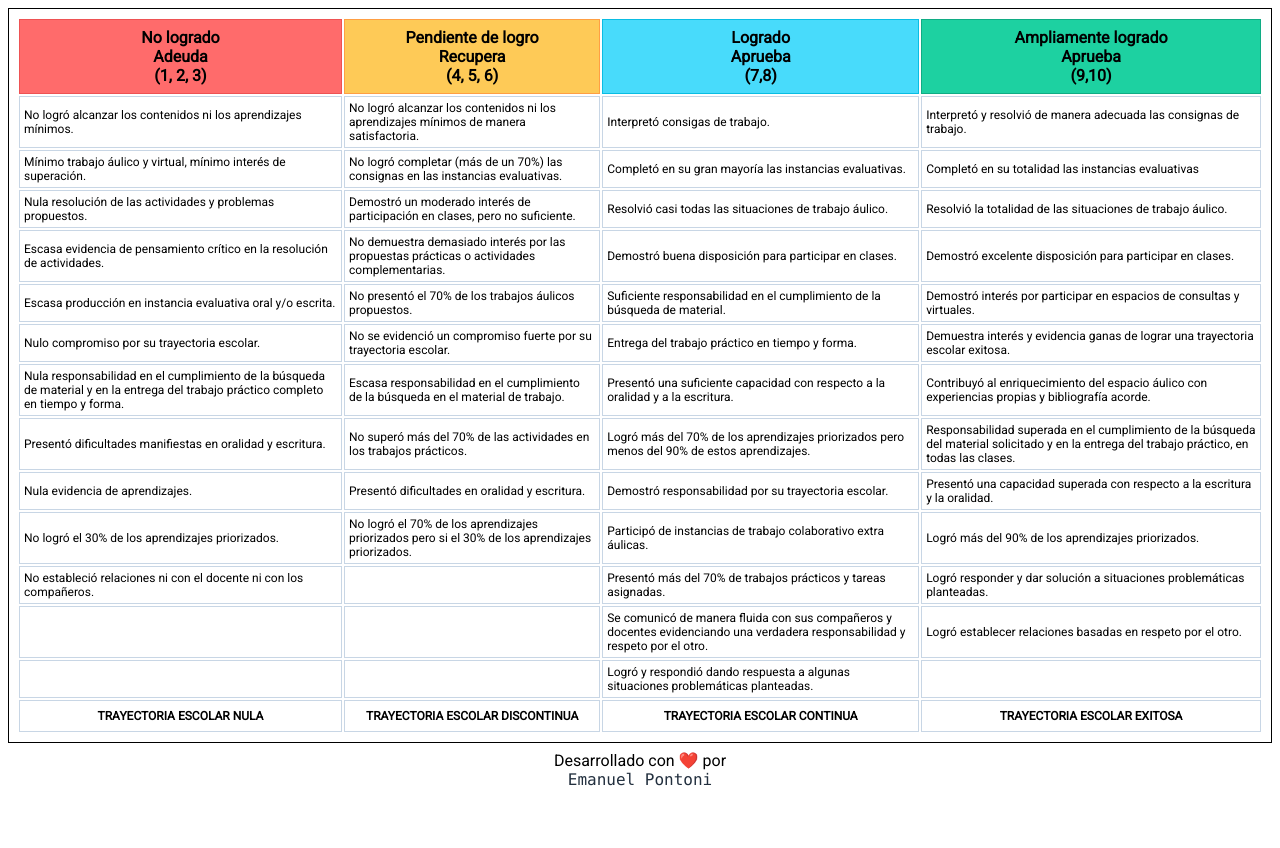
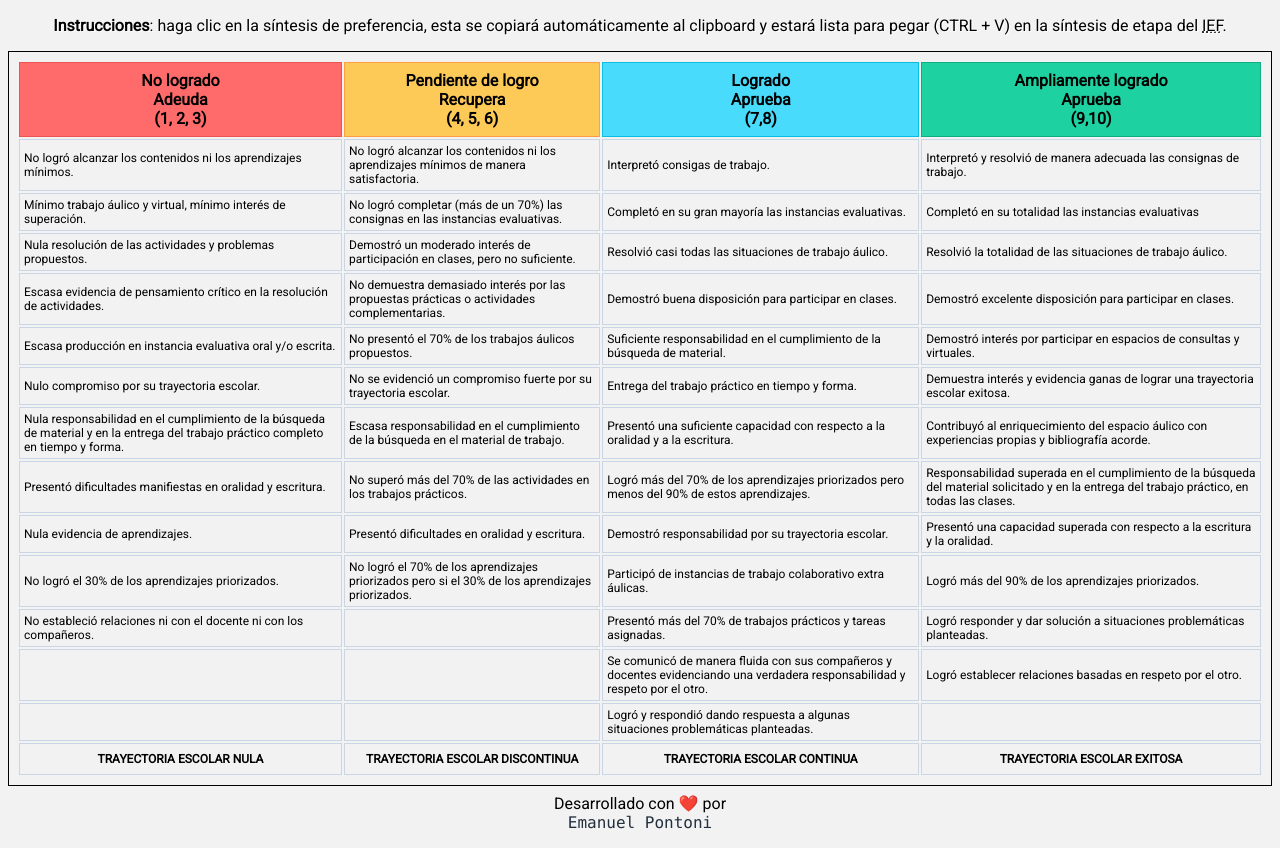
Before and after one commit to epontoni/sintesis-etapa, a plain HTML site: page index.html in a window 1280 px wide. Before the commit the page ends 805 px from the top, so only its background shows below. Drawn offline with Linux system fonts and the light colour scheme.

Commit message:
instructions

```diff
--- a/css/index.css
+++ b/css/index.css
@@ -1,5 +1,6 @@
 body {
     font-family: Roboto, system-ui, sans-serif;
+    background-color: #f2f2f2;
 }
 
 table {
@@ -87,3 +88,8 @@ footer span a {
 footer span a:hover {
     transform: scale(1.1);
 }
+
+header p {
+    text-align: center;
+    text-shadow: 1px 1px 1px white;
+}
--- a/index.html
+++ b/index.html
@@ -11,6 +11,9 @@
     <title>Criterios para la síntesis de etapa</title>
 </head>
 <body>
+    <header>
+        <p><b>Instrucciones</b>: haga clic en la síntesis de preferencia, esta se copiará automáticamente al clipboard y estará lista para pegar (CTRL + V) en la síntesis de etapa del <acronym title="Informe de Evaluación Formativa">IEF</acronym>.</p>
+    </header>
     <table>
         <thead>
           <tr>
```
